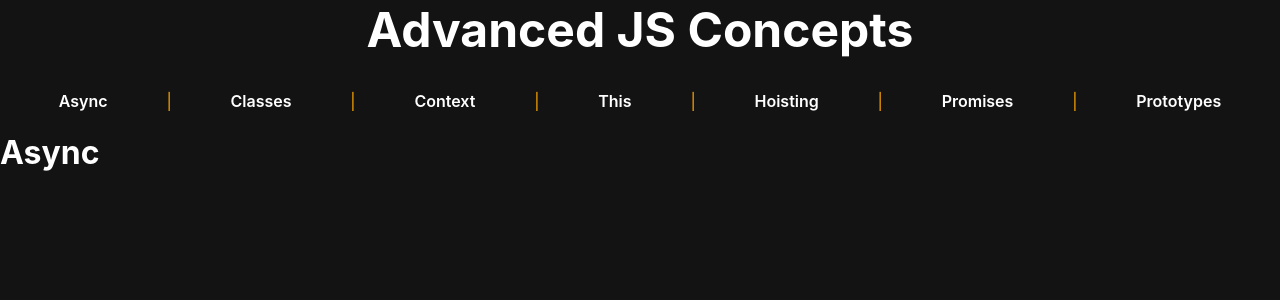
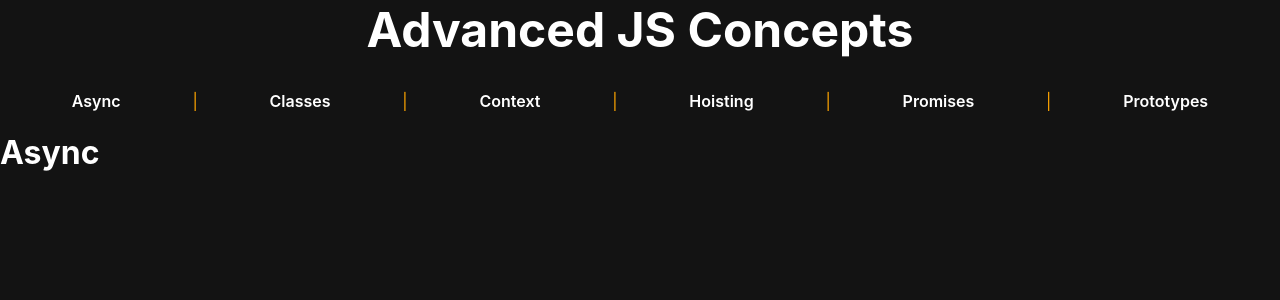
Before and after one commit to DKBoston15/advancedjsconcepts, a React (Create React App) app: page / in a window 1280 px wide. Shown: the top 300 px of the page. Built offline with nearby package versions, Linux system fonts and the light colour scheme.

Commit message:
Combined context and this content sections

```diff
--- a/src/components/MainContentContainer.js
+++ b/src/components/MainContentContainer.js
@@ -1,7 +1,6 @@
 import Async from "./Async";
 import Classes from "./Classes";
 import Context from "./Context";
-import This from "./This";
 import Hoisting from "./Hoisting";
 import Promises from "./Promises";
 import Prototypes from "./Prototypes";
@@ -13,8 +12,6 @@ function MainContentContainer(props) {
             return <Classes />;
         case "Context":
             return <Context />;
-        case "Functions":
-            return <This />;
         case "Hoisting":
             return <Hoisting />;
         case "Promises":
--- a/src/components/MainMenu.js
+++ b/src/components/MainMenu.js
@@ -13,8 +13,6 @@ function MainMenu({ setContent }) {
             <span className="menuDivider">|</span>
             <li onClick={() => onContentClick("Context")}>Context</li>
             <span className="menuDivider">|</span>
-            <li onClick={() => onContentClick("This")}>This</li>
-            <span className="menuDivider">|</span>
             <li onClick={() => onContentClick("Hoisting")}>Hoisting</li>
             <span className="menuDivider">|</span>
             <li onClick={() => onContentClick("Promises")}>Promises</li>
--- a/src/components/This.js
+++ /dev/null
@@ -1,7 +0,0 @@
-import "../App.css";
-
-function This() {
-    return <h1>This</h1>;
-}
-
-export default This;
```
